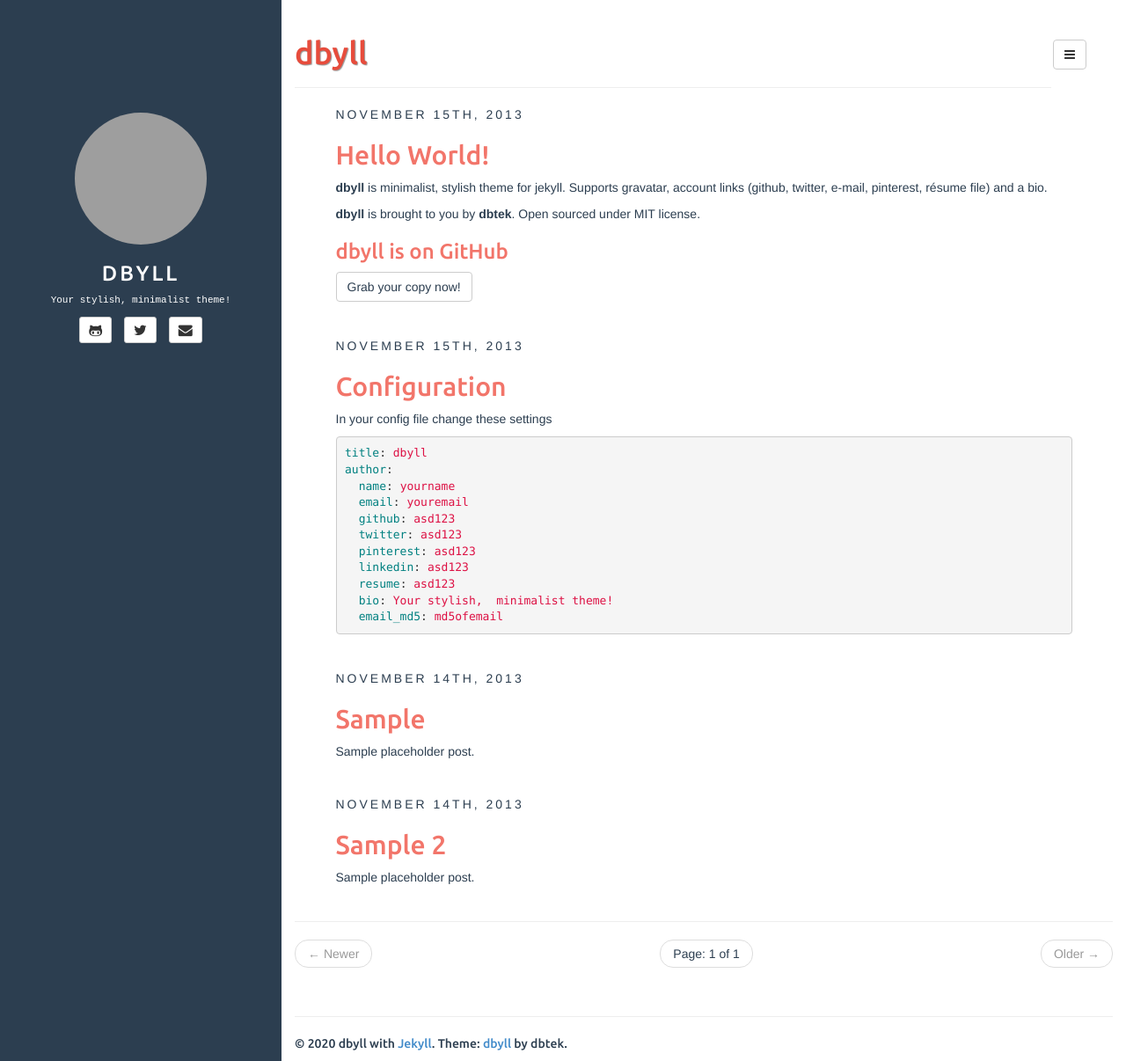
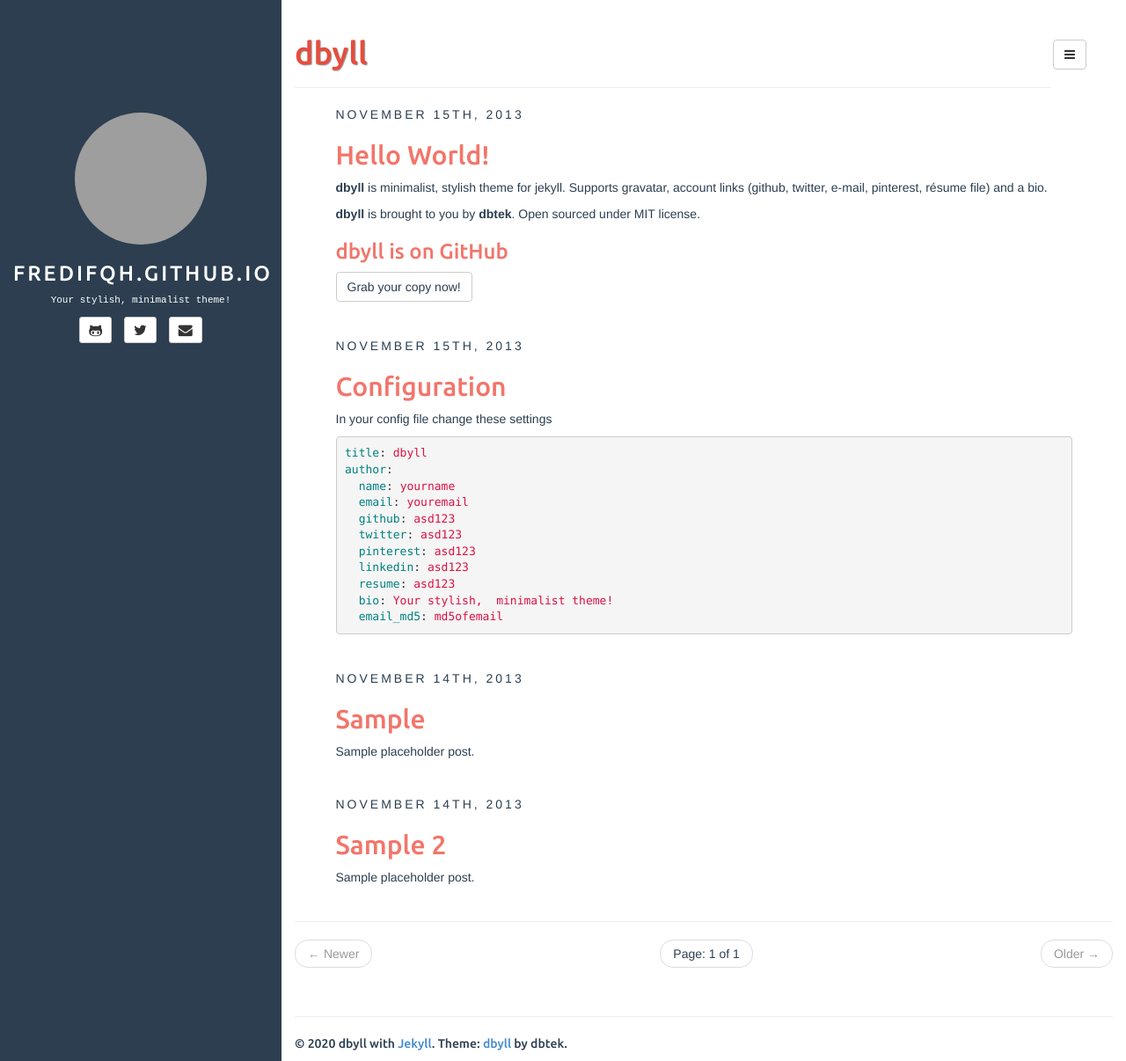
Before and after one commit to fredifqh/fredifqh.github.io, a Jekyll site: the page built from index.html, in a window 1280 px wide and 1206 px high. Shown: the whole window at 88% size. Built offline with Jekyll 4.4.1, drawn with Linux system fonts in a browser that asks for light colours; the list of posts is cut into pages by our own code; grey boxes are pictures that could not be loaded.

Commit message:
small change

```diff
--- a/_config.yml
+++ b/_config.yml
@@ -7,7 +7,7 @@ highlighter: rouge
 markdown: kramdown
 disqus: dbyll
 google_analytics: dbyll
-title: dbyll
+title:
 
 defaults:
   -
```
